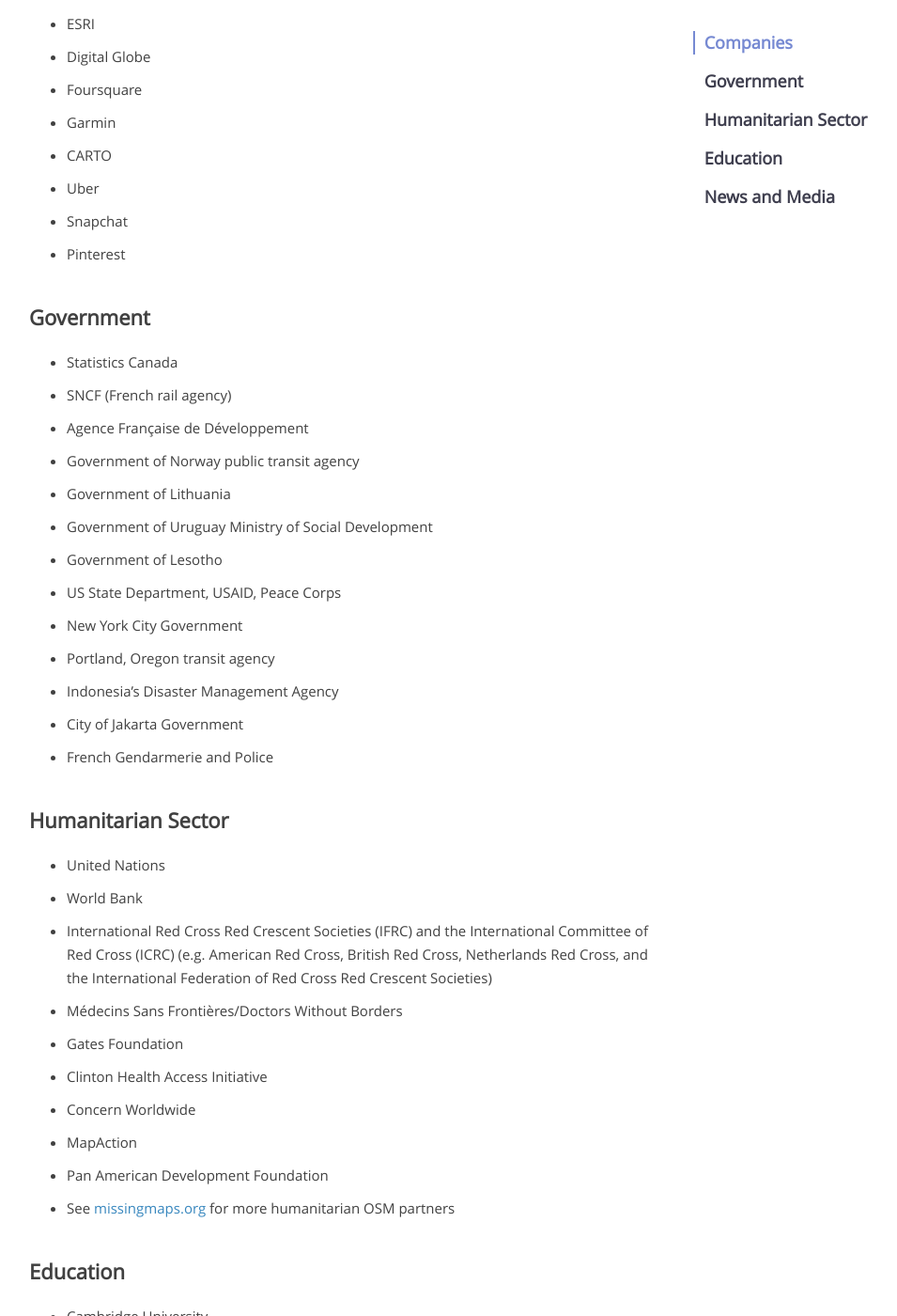
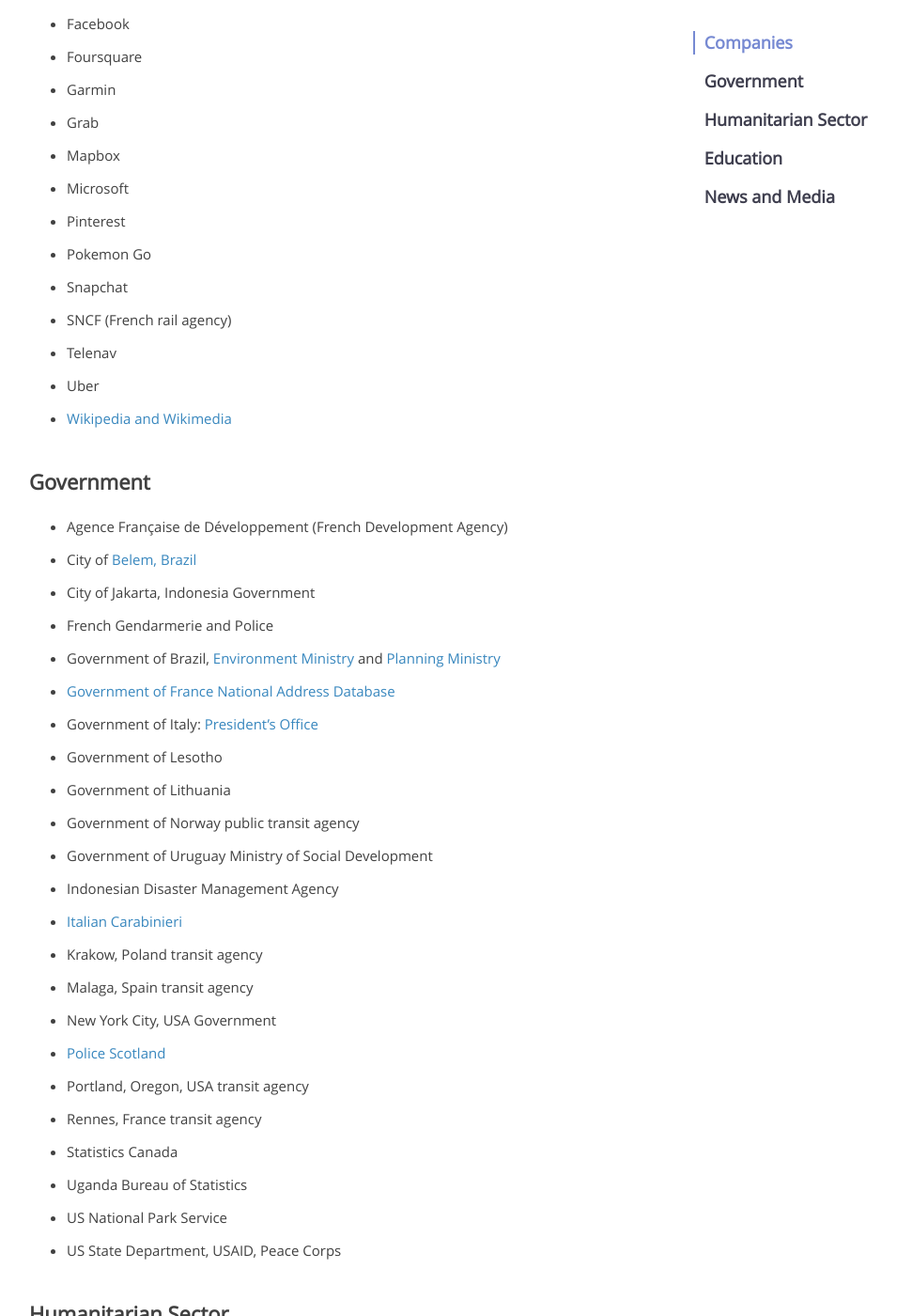
Before and after one commit to osmfoundation/welcome-mat, a Jekyll site: the page built from about-osm-community/_posts/0000-01-04-consumers.md, in a window 1280 px wide and 1400 px high, scrolled down 978 px. Shown: the whole window at 94% size, without its empty margins (109-1064 px from the left). Built offline with Jekyll 4.4.1, drawn with Linux system fonts in a browser that asks for light colours; some web fonts are replaced; some of the changed text lies outside the part shown.

Commit message:
alpha order

```diff
--- a/about-osm-community/_posts/0000-01-04-consumers.md
+++ b/about-osm-community/_posts/0000-01-04-consumers.md
@@ -7,65 +7,88 @@
 Here is a non-exhaustive list of some big organizations that use OpenStreetMap, to give you an idea of the breadth of OSM consumers. There are also many medium and small businesses, individuals and personal projects that use OpenStreetMap.
 
 ## Companies
+
+* [Air France](https://wiki.openstreetmap.org/wiki/File:Air_France_seatback_map_display.jpg){:target="_blank"}
+* [Alaska Airlines](https://twitter.com/openstreetmapes/status/554009623062388736){:target="_blank"}
+* Amazon
+* Apple
+* Baidu Maps
+* CARTO
+* [Deutsche Bahn](https://wiki.openstreetmap.org/wiki/File:OpenStreetMap_in_an_IC2_carriage_(DB).jpg){:target="_blank"}
+* Digital Globe
+* ESRI
 * Facebook
-* Microsoft
-* Apple
-* Amazon
-* Baidu Maps
-* Telenav
-* Pokemon Go
-* Wikipedia
-* Mapbox
-* ESRI
-* Digital Globe
 * Foursquare
 * Garmin
-* CARTO
+* Grab
+* Mapbox
+* Microsoft
+* Pinterest
+* Pokemon Go
+* Snapchat
+* SNCF (French rail agency)
+* Telenav
 * Uber
-* Snapchat
-* Pinterest
+* [Wikipedia and Wikimedia](https://blog.wikimedia.org/2018/06/28/interactive-maps-now-in-your-language/){:target="_blank"}
 
 ## Government
+
+* Agence Française de Développement (French Development Agency)
+* City of [Belem, Brazil](http://www.kdaberlinda.pa.gov.br/mapa_app/){:target="_blank"}
+* City of Jakarta, Indonesia Government
+* French Gendarmerie and Police
+* Government of Brazil, [Environment Ministry](https://www.ibama.gov.br/siema/){:target="_blank"} and [Planning Ministry](http://www.visualizador.inde.gov.br){:target="_blank"}
+* [Government of France National Address Database](https://adresse.data.gouv.fr){:target="_blank"}
+* Government of Italy: [President's Office](http://www.governo.it/mappa-del-presidente){:target="_blank"}
+* Government of Lesotho
+* Government of Lithuania
+* Government of Norway public transit agency
+* Government of Uruguay Ministry of Social Development
+* Indonesian Disaster Management Agency
+* [Italian Carabinieri](http://www.carabinieri.it/cittadino/informazioni/dove-siamo){:target="_blank"}
+* Krakow, Poland transit agency
+* Malaga, Spain transit agency
+* New York City, USA Government
+* [Police Scotland](http://www.scotland.police.uk/your-community/edinburgh/){:target="_blank"}
+* Portland, Oregon, USA transit agency
+* Rennes, France transit agency
 * Statistics Canada
-* SNCF (French rail agency)
-* Agence Française de Développement
-* Government of Norway public transit agency
-* Government of Lithuania
-* Government of Uruguay Ministry of Social Development
-* Government of Lesotho
+* Uganda Bureau of Statistics
+* US National Park Service
 * US State Department, USAID, Peace Corps
-* New York City Government
-* Portland, Oregon transit agency
-* Indonesia’s Disaster Management Agency
-* City of Jakarta Government
-* French Gendarmerie and Police
 
 ## Humanitarian Sector
+* CartONG
+* Clinton Health Access Initiative
+* Concern Worldwide
+* Gates Foundation
+* International Red Cross Red Crescent Societies (IFRC) and the International Committee of Red Cross (ICRC)
+  * e.g. American Red Cross, British Red Cross, Canadian Red Cross, International Federation of Red Cross Red Crescent Societies, Netherlands Red Cross and more
+* MapAction
+* Médecins Sans Frontières/Doctors Without Borders
+* Pan American Development Foundation
 * United Nations
 * World Bank
-* International Red Cross Red Crescent Societies (IFRC) and the International Committee of Red Cross (ICRC)  (e.g. American Red Cross, British Red Cross, Netherlands Red Cross, and the International Federation of Red Cross Red Crescent Societies)
-* Médecins Sans Frontières/Doctors Without Borders
-* Gates Foundation
-* Clinton Health Access Initiative
-* Concern Worldwide
-* MapAction
-* Pan American Development Foundation
 * See [missingmaps.org](https://www.missingmaps.org){:target="_blank"} for more humanitarian OSM partners
 
 ## Education
 * Cambridge University
+* George Washington University
 * Heidelberg University
+* Texas Tech University
 * University of Maryland
-* George Washington University
-* Texas Tech University
 * [YouthMappers](https://www.youthmappers.org){:target="_blank"}, an international network of student OpenStreetMap clubs
 
 ## News and Media
+
+* BBC
+* The Guardian
 * National Geographic
-* BBC
 * New York Times
+* Wall Street Journal
 * Washington Post
-* Wall Street Journal
 * Numerous films and TV shows such as *Blade Runner 2049*
 
-And many more!
+Plus many many, large, medium and small businesses and organizations around the world!
+
+To see more examples of uses of OpenStreetMap, see our [weekly featured images](https://wiki.openstreetmap.org/wiki/Featured_images){:target="_blank"}.
```
